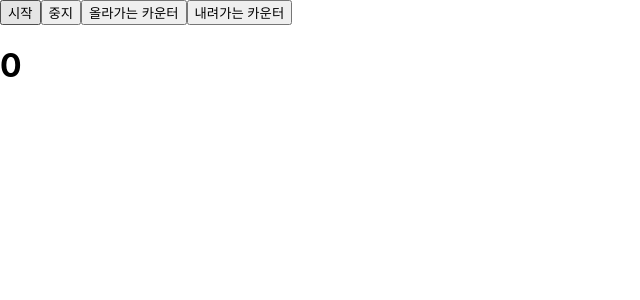
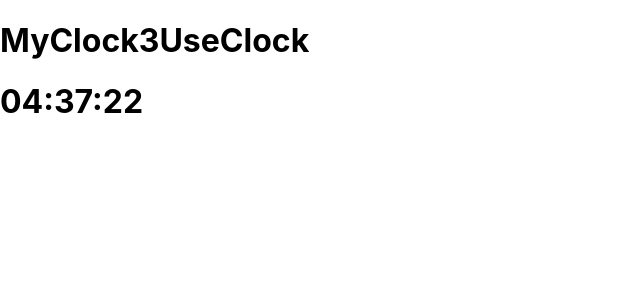
Before and after one commit to KimYounghwan/react-review-01, a React (Create React App) app: page / in a window 1280 px wide. Shown: the top 300 px of the page, without its empty margins (0-640 px from the left). Built offline with nearby package versions, Linux system fonts and the light colour scheme.

Commit message:
디지털 시계만들기 3가지

```diff
--- /dev/null
+++ b/src/comp/MyClock3useMyTimeClock.js
@@ -0,0 +1,32 @@
+import React from 'react';
+import { useState, useEffect } from 'react';
+//useMyTimeClock() 커스텀 훅 사용하기
+
+function useMyTimeClock() {
+  const [time, setTime] = useState();
+
+  useEffect(() => {
+    const timer = setInterval(() => {
+      //time 재설정 -> 화면 리렌더링
+      setTime(new Date().toTimeString().split(" ")[0])
+    }, 1000);
+
+    return () => clearInterval(timer);
+  }, []);
+
+  return time;
+}
+
+function MyClock3useMyTimeClock(props) {
+
+  const time = useMyTimeClock()
+
+  return (
+      <div>
+          <h1>MyClock3UseClock</h1>
+          <h1>{time}</h1>
+      </div>
+  );
+}
+
+export default MyClock3useMyTimeClock;
--- a/src/index.js
+++ b/src/index.js
@@ -3,19 +3,15 @@ import ReactDOM from 'react-dom/client';
 import './index.css';
 import App from './App';
 import reportWebVitals from './reportWebVitals';
-// import UseEffectTest1 from './comp/UseEffectTest1';
-// import UseEffectTest2 from './comp/UseEffectTest2';
-// import UseEffectTest3 from './comp/UseEffectTest3';
-// import MyClock from './comp/MyClock';
-// import MyCountdown from './comp/MyCountdown';
-import MyCounter from './comp/MyCounter';
-import MyCounter2 from './comp/MyCounter2';
-import MyCounter3 from './comp/MyCounter3';
+import MyClock3useMyTimeClock from './comp/MyClock3useMyTimeClock';
+// import MyCounter from './comp/MyCounter';
+// import MyCounter2 from './comp/MyCounter2';
+// import MyCounter3 from './comp/MyCounter3';
 
 const root = ReactDOM.createRoot(document.getElementById('root'));
 root.render(
   <React.StrictMode>
-    <MyCounter2 />
+    <MyClock3useMyTimeClock />
   </React.StrictMode>
 );
 
```
Also changed, not shown: src/comp/MyClock1SetInterval.js (added, +24 -0 lines), src/comp/MyClock2SetTimeout.js (added, +24 -0 lines).
